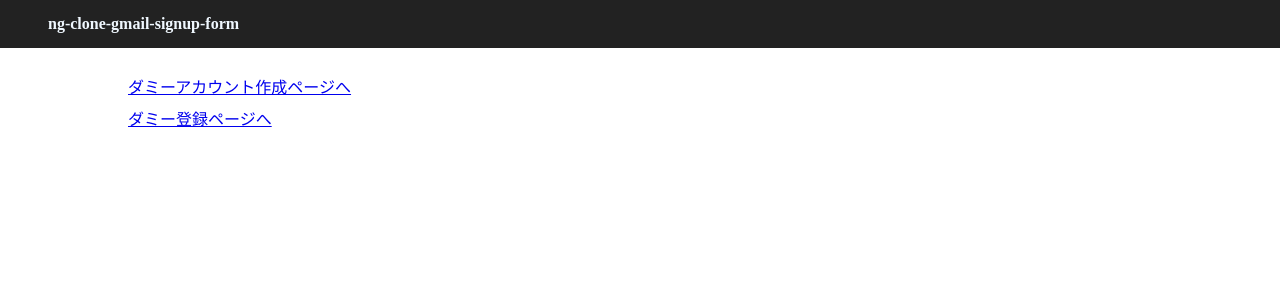
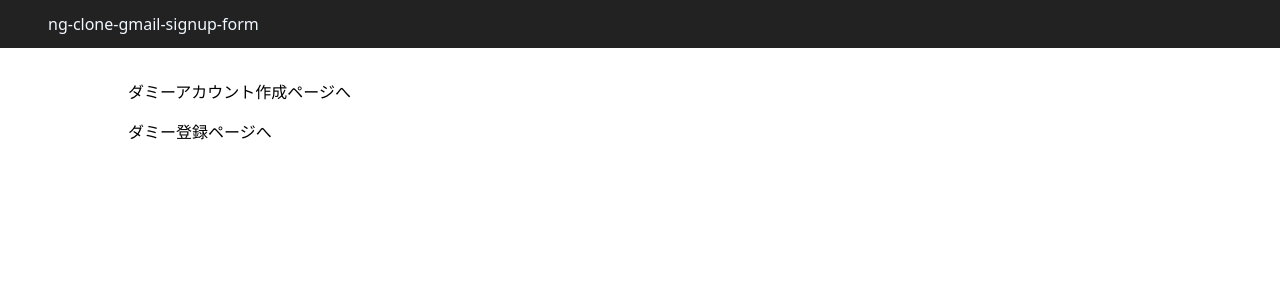
Before and after one commit to kasaharu/ng-clone-gmail-signup-form, an Angular app: page /home in a window 1280 px wide. Shown: the top 300 px of the page. Built offline with nearby package versions, Linux system fonts and the light colour scheme.

Commit message:
style: Include Tailwind CSS

```diff
--- /dev/null
+++ b/src/assets/styles/_tailwindcss.scss
@@ -0,0 +1,3 @@
+@import 'tailwindcss/base';
+@import 'tailwindcss/components';
+@import 'tailwindcss/utilities';
--- a/src/styles.scss
+++ b/src/styles.scss
@@ -1 +1,2 @@
 /* You can add global styles to this file, and also import other style files */
+@import './assets/styles/tailwindcss';
```
